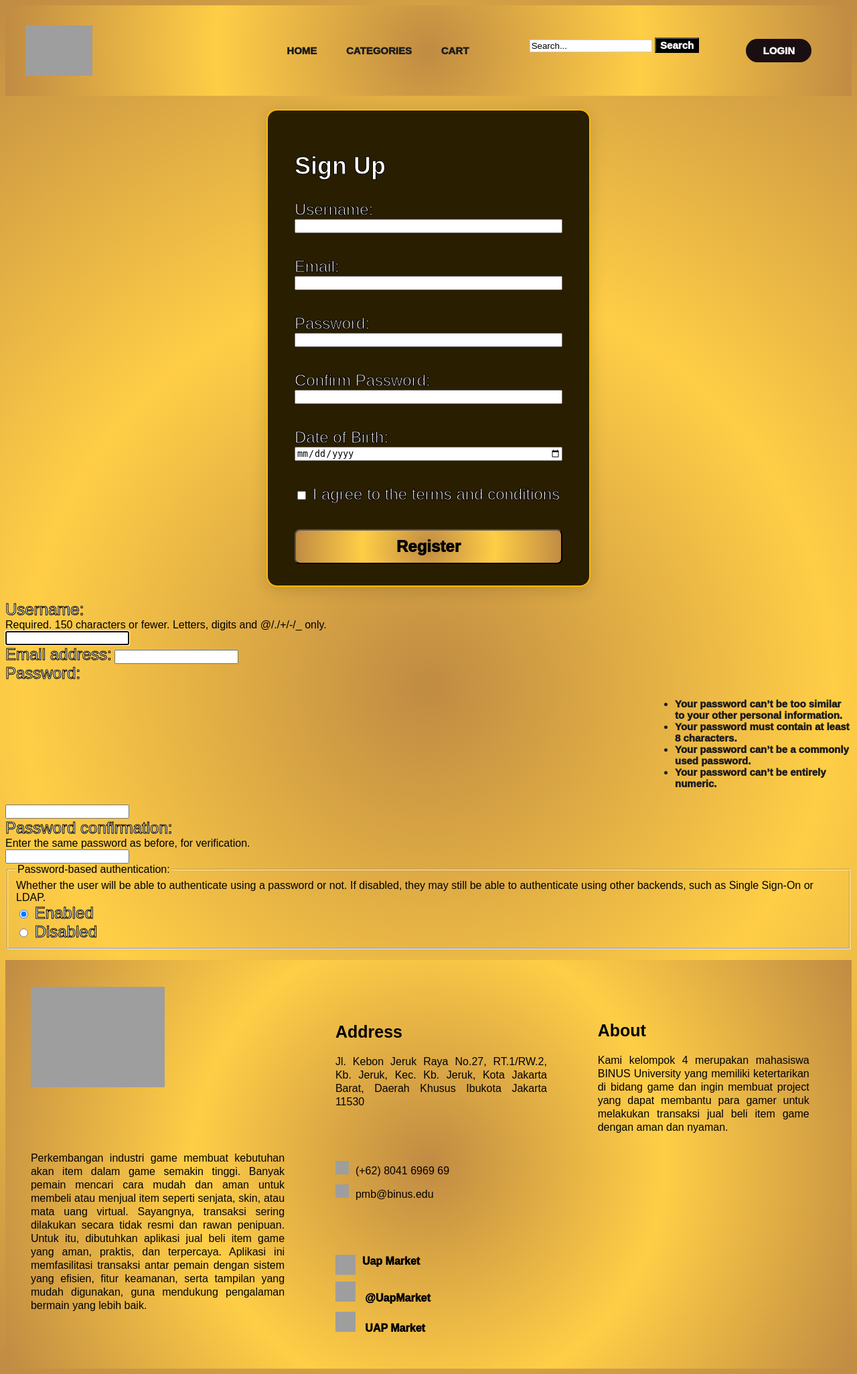
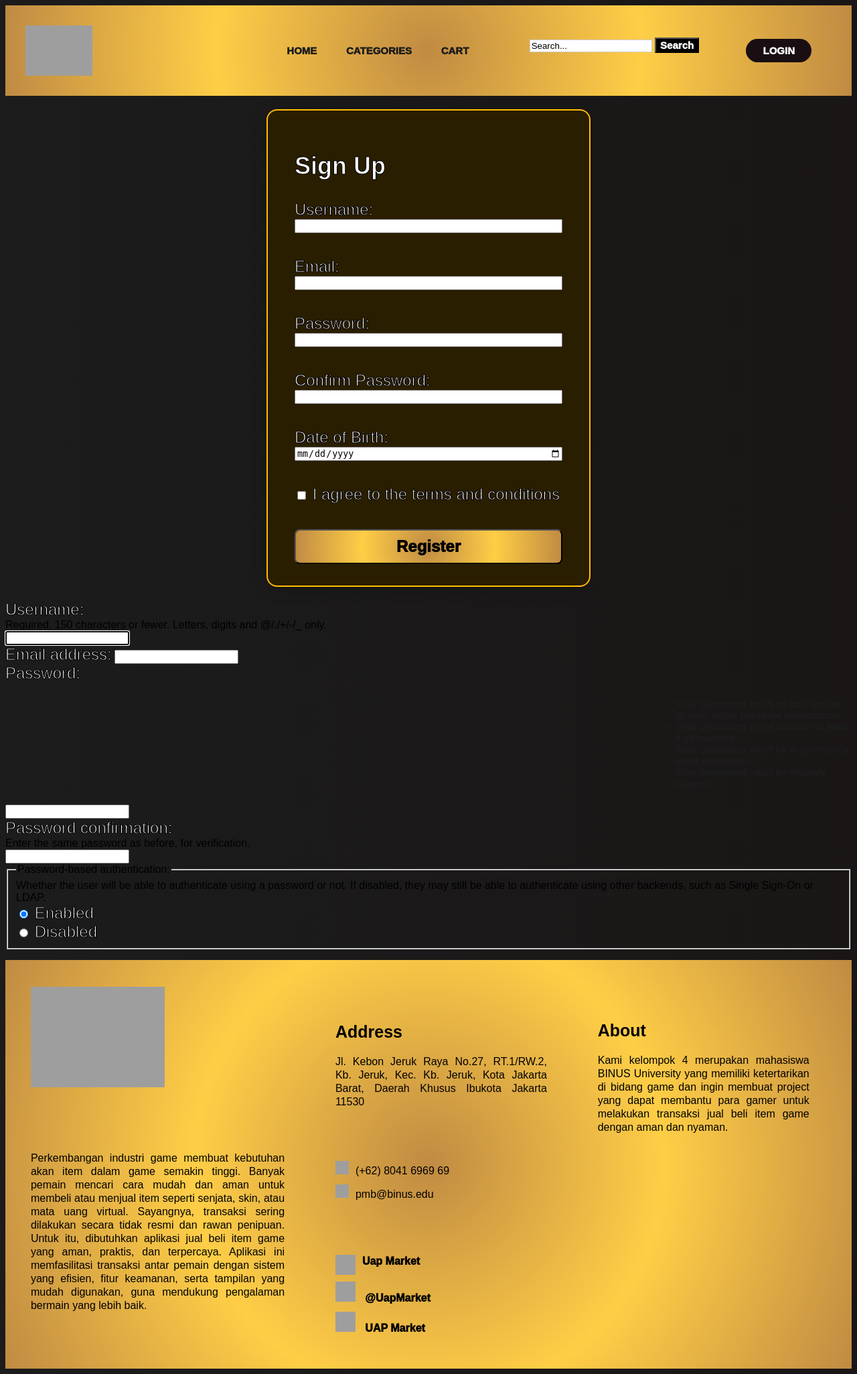
Before and after one commit to Pota2s/Uap-Project, a Django app: page /accounts/signup/ in a window 1280 px wide. Shown: the whole page at 67% size. Run offline with Django 5.2, Linux system fonts and the light colour scheme; grey boxes are pictures that could not be loaded.

Commit message:
Update regist.css

```diff
--- a/djangotest/sitetest/static/regist.css
+++ b/djangotest/sitetest/static/regist.css
@@ -1,5 +1,5 @@
 body{
-    background: radial-gradient(circle,rgba(192, 139, 67, 1) 0%, rgba(255, 206, 70, 1) 50%, rgba(192, 139, 67, 1) 100%);
+    background: linear-gradient(90deg, rgba(28, 28, 28, 1) 0%, rgba(26, 22, 22, 1) 100%);
     font-family: sans-serif;
 }
 
```
